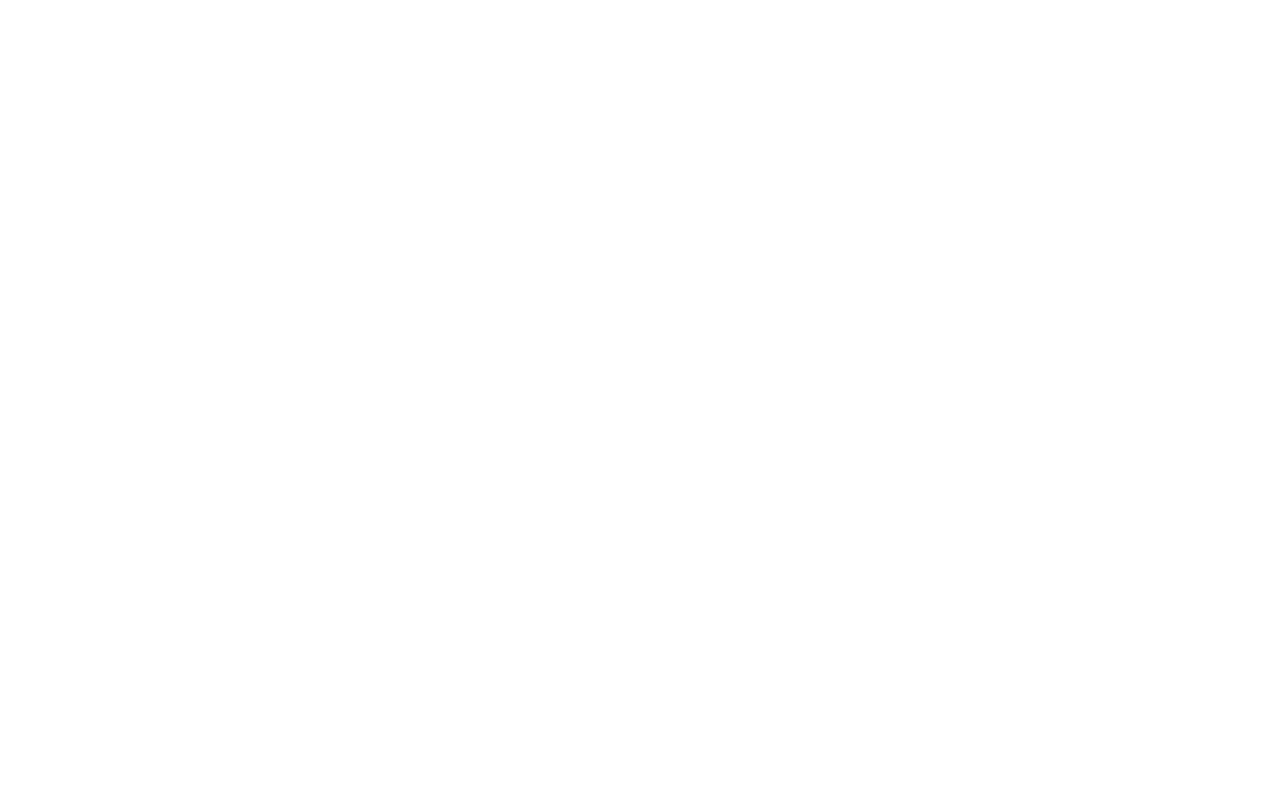
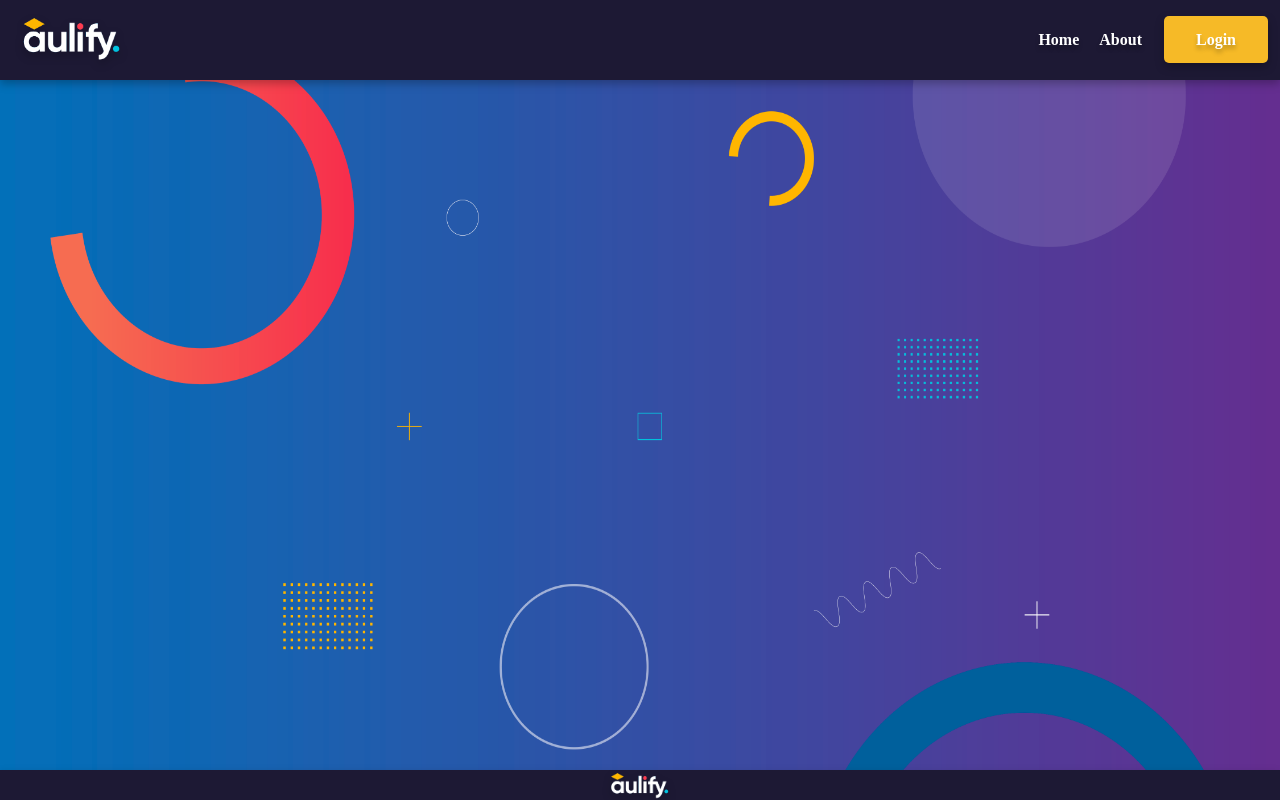
Before and after one commit to TonyNogueron/TC2005B-Front, a React (Create React App) app: page /profile in a window 1280 px wide. Built offline with nearby package versions, Linux system fonts and the light colour scheme; a web font is replaced by a local one.

Commit message:
Added prfil page, changed login style

```diff
--- a/src/constants.ts
+++ b/src/constants.ts
@@ -23,6 +23,12 @@ export interface LogoConstant{
 }
 
 export interface backgroundConstant{
+    name: string;
+    path: string;
+    alt: string;
+}
+
+export interface ProfileImageConstant{
     name: string;
     path: string;
     alt: string;
@@ -104,3 +110,12 @@ export const BACKGROUND_CONSTANTS: backgroundConstant[] = [
         alt: 'Red Background',
     }
 ];
+
+
+export const PROFILE_IMAGE_CONSTANTS: ProfileImageConstant[] = [
+    {
+        name: 'boy-engineer',
+        path: '',
+        alt: '',
+    },
+];
--- a/src/pages/LoginPage/LoginPage.css
+++ b/src/pages/LoginPage/LoginPage.css
@@ -3,8 +3,8 @@
     flex-direction: column;
     align-items: center;
     justify-content: center;
-    height: 70vh;
-    width: 50vw;
+    height: 60vh;
+    width: 30vw;
     border-radius: 10px;
     top: 50%;
     left: 50%;
--- a/src/pages/ProfilePage/Profile.tsx
+++ b/src/pages/ProfilePage/Profile.tsx
@@ -1,11 +1,43 @@
-import React from "react";
+import React,{useState} from "react";
 import "./Profile.css";
+import Header from "src/Components/HeaderProp/Header";
+import Footer from "src/Components/FooterProp/Footer";
+import { HEADER_ITEMS, HeaderConstant } from '../../constants';
+import { LOGO_CONSTANTS, LogoConstant } from '../../constants';
+import {PAGE_TITLE} from '../../constants';
+import BackgroundProp from "src/Components/BackgroundProp/BackgroundProp";
+import { useNavigate } from "react-router-dom";
+import { LINKS } from "../../constants";
+
+export const Profile = () => {
+    const title = PAGE_TITLE;
+    const logo: LogoConstant[] = LOGO_CONSTANTS;
+    const menuItems: HeaderConstant[] = HEADER_ITEMS;
+    const [isMenuOpen, setIsMenuOpen] = useState(true); // add state for isMenuOpen
+    const navigate = useNavigate();
 
 
-export const Profile = () => {
+    const handleMenuToggle = () => {
+      setIsMenuOpen(!isMenuOpen);
+    };
     return(
         <div>
+                <BackgroundProp backgroundName="blue-background" />
+                <Header
+                    title={title}
+                    logo={logo[0]}
+                    menuItems={menuItems}
+                    isMenuOpen={isMenuOpen} // pass isMenuOpen as a prop
+                    onMenuToggle={handleMenuToggle} // pass onMenuToggle as a prop
+                />
+                <Footer title={title} logo={logo[0]} menuItems={menuItems} />
+                <div className="profile-container">
+                    <div className="profile-top">
 
+                    </div>
+                    <div className="profile-bottom">
+                    </div>
+                </div>
         </div>
     );
 }
```
Also changed, not shown: src/Components/ProfileImgProp/ProfileImg.tsx (added, +14 -0 lines), src/Components/ProfileImgProp/ProfileImg.css (added).
